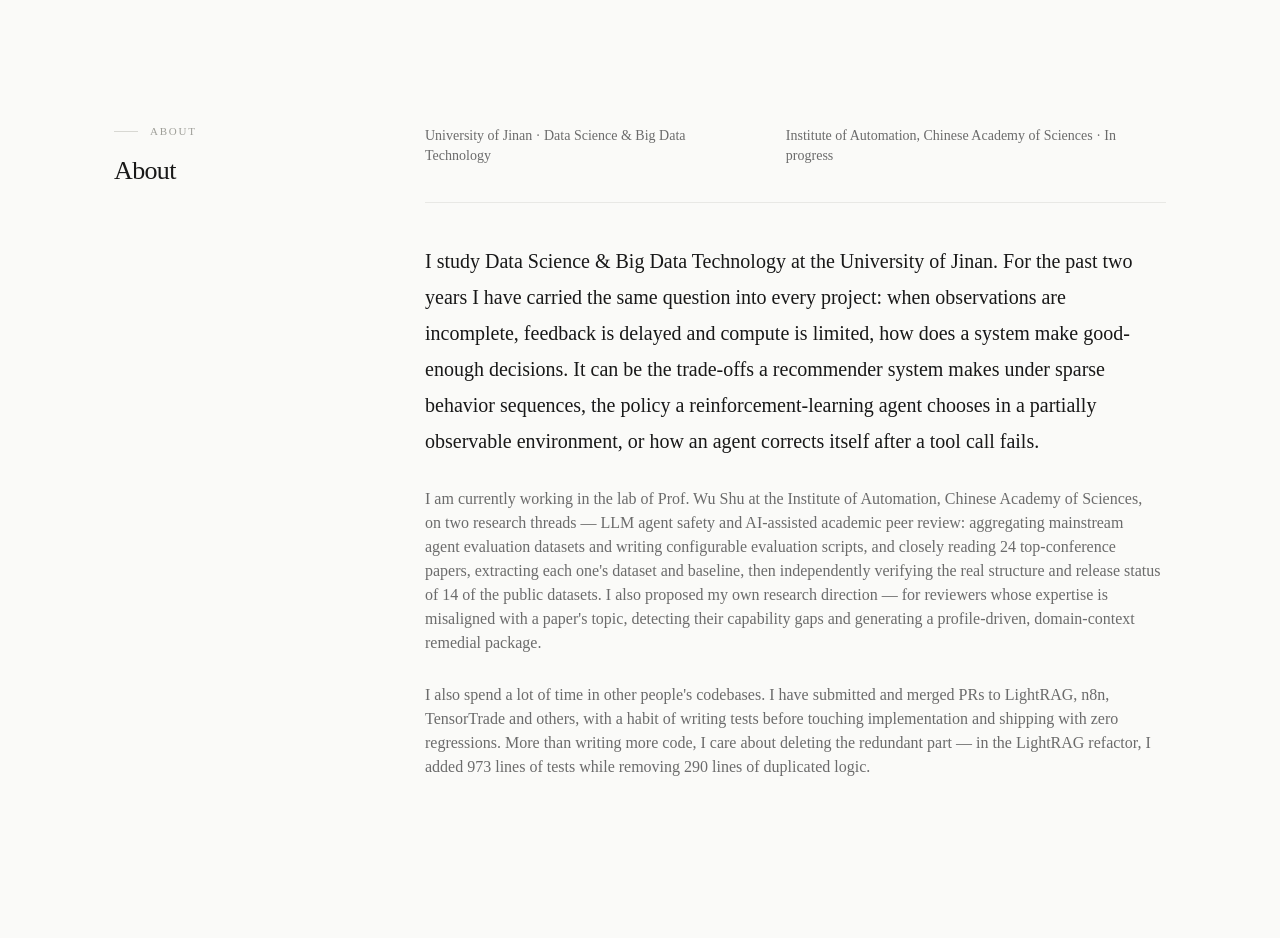
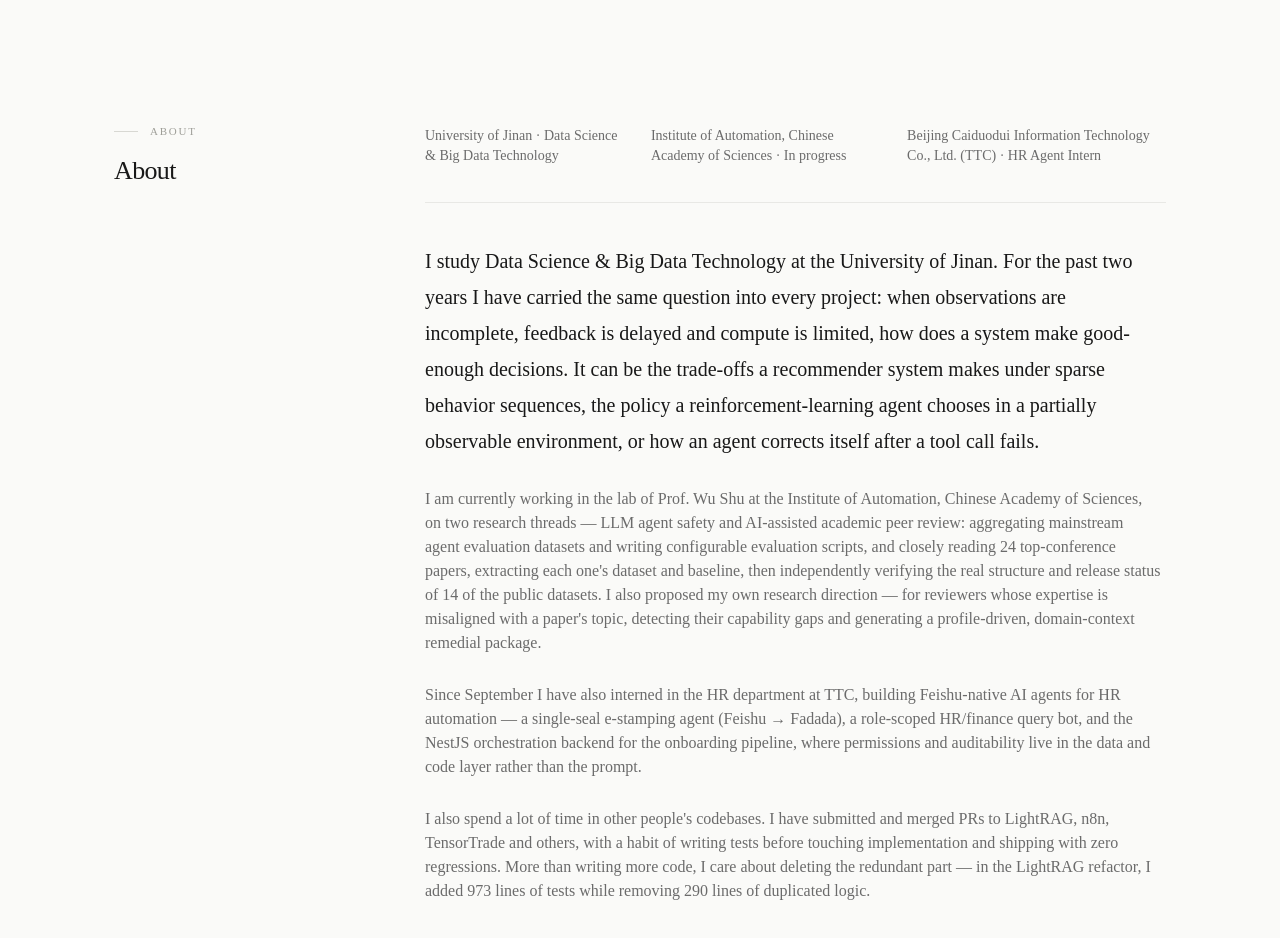
Before and after one commit to returnSGD/web-profile, a React (Vite) app: page / in a window 1280 px wide. Shown: the part 700-1638 px from the top of the page. Built offline with nearby package versions, Linux system fonts and the light colour scheme.

Commit message:
feat: ABOUT 补充 TTC 实习经历（meta + 段落）

```diff
--- a/src/data/content.ts
+++ b/src/data/content.ts
@@ -207,10 +207,12 @@ export const en: Content = {
     meta: [
       'University of Jinan · Data Science & Big Data Technology',
       'Institute of Automation, Chinese Academy of Sciences · In progress',
+      'Beijing Caiduodui Information Technology Co., Ltd. (TTC) · HR Agent Intern',
     ],
     paragraphs: [
       'I study Data Science & Big Data Technology at the University of Jinan. For the past two years I have carried the same question into every project: when observations are incomplete, feedback is delayed and compute is limited, how does a system make good-enough decisions. It can be the trade-offs a recommender system makes under sparse behavior sequences, the policy a reinforcement-learning agent chooses in a partially observable environment, or how an agent corrects itself after a tool call fails.',
       'I am currently working in the lab of Prof. Wu Shu at the Institute of Automation, Chinese Academy of Sciences, on two research threads — LLM agent safety and AI-assisted academic peer review: aggregating mainstream agent evaluation datasets and writing configurable evaluation scripts, and closely reading 24 top-conference papers, extracting each one\'s dataset and baseline, then independently verifying the real structure and release status of 14 of the public datasets. I also proposed my own research direction — for reviewers whose expertise is misaligned with a paper\'s topic, detecting their capability gaps and generating a profile-driven, domain-context remedial package.',
+      'Since September I have also interned in the HR department at TTC, building Feishu-native AI agents for HR automation — a single-seal e-stamping agent (Feishu → Fadada), a role-scoped HR/finance query bot, and the NestJS orchestration backend for the onboarding pipeline, where permissions and auditability live in the data and code layer rather than the prompt.',
       'I also spend a lot of time in other people\'s codebases. I have submitted and merged PRs to LightRAG, n8n, TensorTrade and others, with a habit of writing tests before touching implementation and shipping with zero regressions. More than writing more code, I care about deleting the redundant part — in the LightRAG refactor, I added 973 lines of tests while removing 290 lines of duplicated logic.',
     ],
   },
@@ -743,10 +745,11 @@ export const zh: Content = {
   },
 
   about: {
-    meta: ['济南大学 · 数据科学与大数据技术', '中国科学院自动化研究所 · 在研'],
+    meta: ['济南大学 · 数据科学与大数据技术', '中国科学院自动化研究所 · 在研', '北京才多对信息技术有限公司（TTC）· HR Agent 实习'],
     paragraphs: [
       '我在济南大学读数据科学与大数据技术。过去两年，我把同一个问题反复带进每一个项目：当观测是不完整的、反馈是延迟的、算力是有限的，一个系统该如何做出足够好的决策。它可以是推荐系统面对稀疏行为序列时的取舍，可以是强化学习智能体在部分可观测环境下的策略选择，也可以是一个 Agent 在工具调用失败之后如何自我修正。',
       '目前在中国科学院自动化研究所吴书研究员课题组，围绕大模型智能体安全与 AI 辅助学术评审两个方向做研究：聚合主流 Agent 评测数据集并编写可配置的测评脚本，精读 24 篇顶会论文、逐篇提取数据集与 Baseline 并联网核验其中 14 个公开数据集的真实结构与发布状态。我也提出了自己的研究方向——面向专业背景与论文主题错位的评审人，检测其能力缺口，生成画像驱动的领域上下文补课包。',
+      '九月起我还在 TTC 人力资源部实习，做飞书生态的 HR 提效 AI Agent——单章文件自动盖章（飞书 → 法大大）、按角色分权的人事/财务查询机器人，以及入职流水线的 NestJS 编排后端，让权限与可审计性落在数据层和代码层，而不是提示词。',
       '我同样把时间花在别人的代码库里。为 LightRAG、n8n、TensorTrade 等项目提交并合并过 PR，习惯是先补测试再动实现，交付时保证零回归。比起写出更多代码，我更在意删掉多余的那部分——在 LightRAG 那次重构里，新增 973 行测试的同时删掉了 290 行重复逻辑。',
     ],
   },
```
